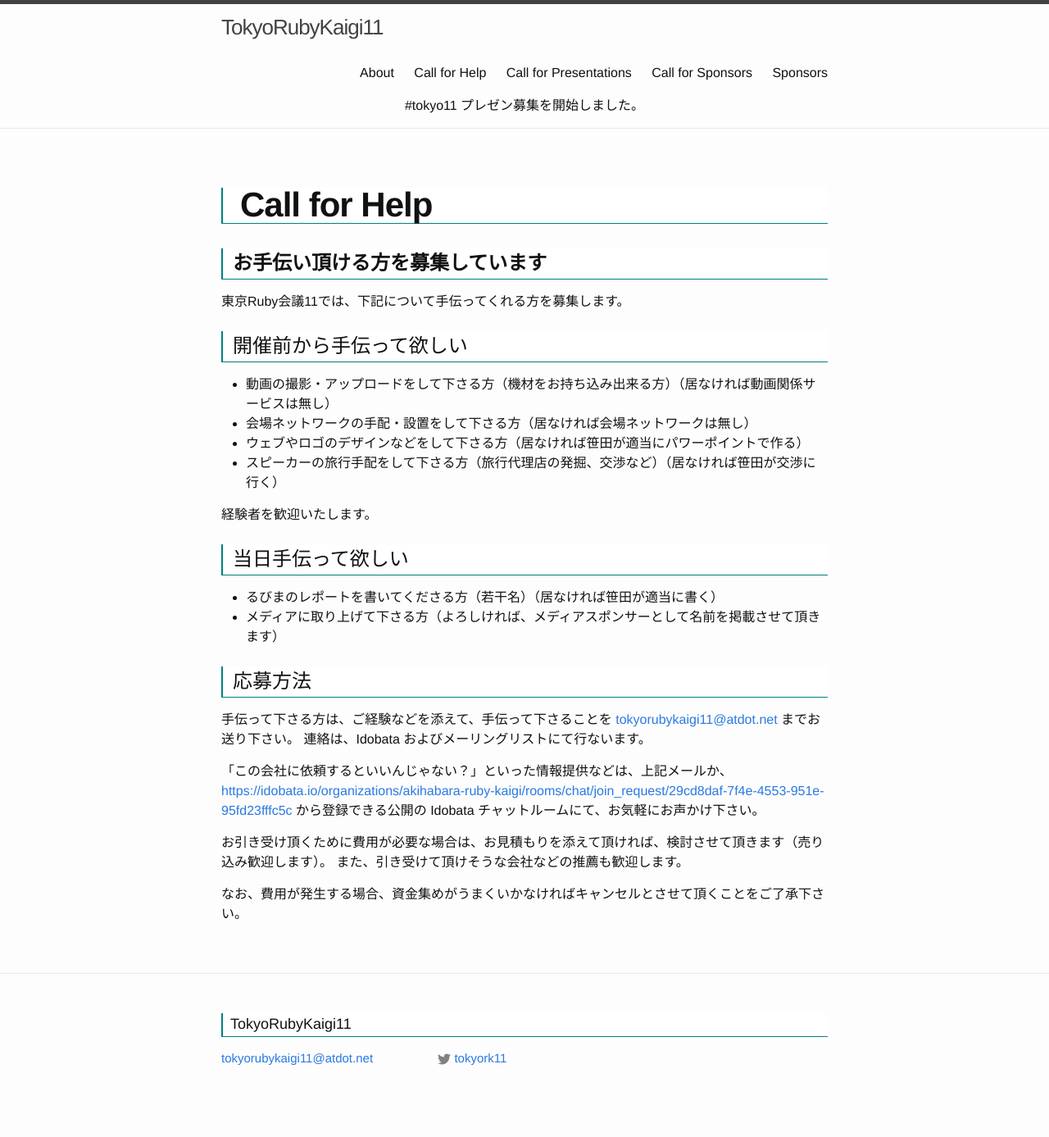
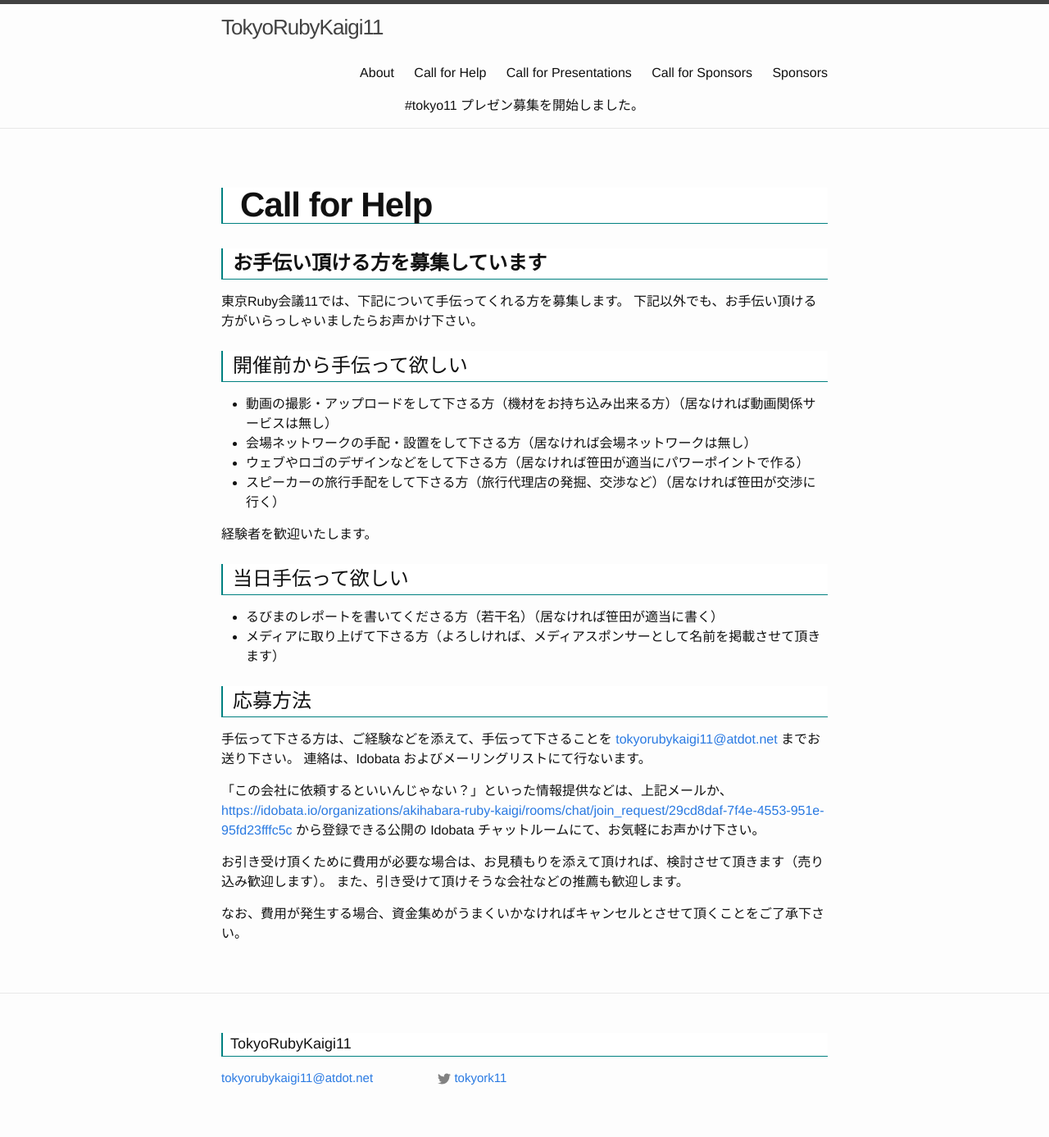
Before and after one commit to ko1/tokyo11, a Jekyll site: the page built from cfh.md, in a window 1280 px wide. Shown: the whole page at 82% size. Built offline with Jekyll 4.4.1, drawn with Linux system fonts in a browser that asks for light colours; before the commit the page ends 1363 px from its top, so only the background shows below that.

Commit message:
add help

```diff
--- a/cfh.md
+++ b/cfh.md
@@ -7,6 +7,7 @@
 # お手伝い頂ける方を募集しています
 
 東京Ruby会議11では、下記について手伝ってくれる方を募集します。
+下記以外でも、お手伝い頂ける方がいらっしゃいましたらお声かけ下さい。
 
 ## 開催前から手伝って欲しい
 
```
